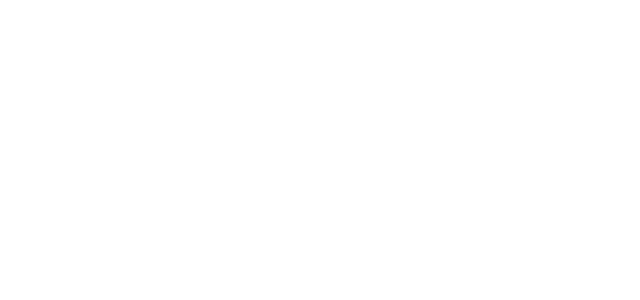
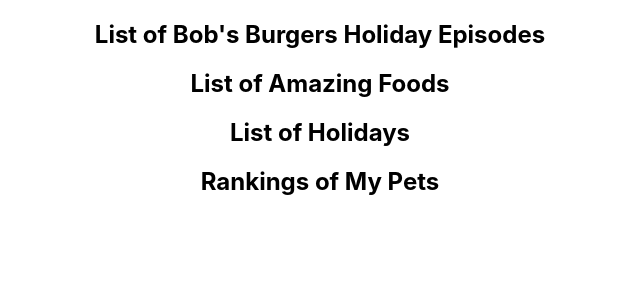
Before and after one commit to ari-harlem-caballero/React-Spotlight-fetch-display-list, a React (Create React App) app: page / in a window 1280 px wide. Shown: the top 300 px of the page, without its empty margins (320-960 px from the left). Built offline with nearby package versions, Linux system fonts and the light colour scheme.

Commit message:
set states

```diff
--- a/src/App.js
+++ b/src/App.js
@@ -1,10 +1,23 @@
-import logo from './logo.svg';
 import './App.css';
+import { useState, useEffect } from 'react';
+import BobsEpisodeList from './Lists/BobsEpisodeList';
+import FoodList from './Lists/FoodList';
+import HolidayList from './Lists/HolidayList';
+import PetList from './Lists/PetList';
+
 
 function App() {
+  const [bobEpisode, setBobEpisode] = useState([]);
+  const [foods, setFoods] = useState([]);
+  const [holidays, setHolidays] = useState([]);
+  const [myPets, setMyPets] = useState([]);
+
   return (
     <div className="App">
-
+      <h2>List of Bob&apos;s Burgers Holiday Episodes</h2>
+      <h2>List of Amazing Foods</h2>
+      <h2>List of Holidays</h2>
+      <h2>Rankings of My Pets</h2>
     </div>
   );
 }
```
Also changed, not shown: 2 other files (tests, documents, lock files or other folders).
